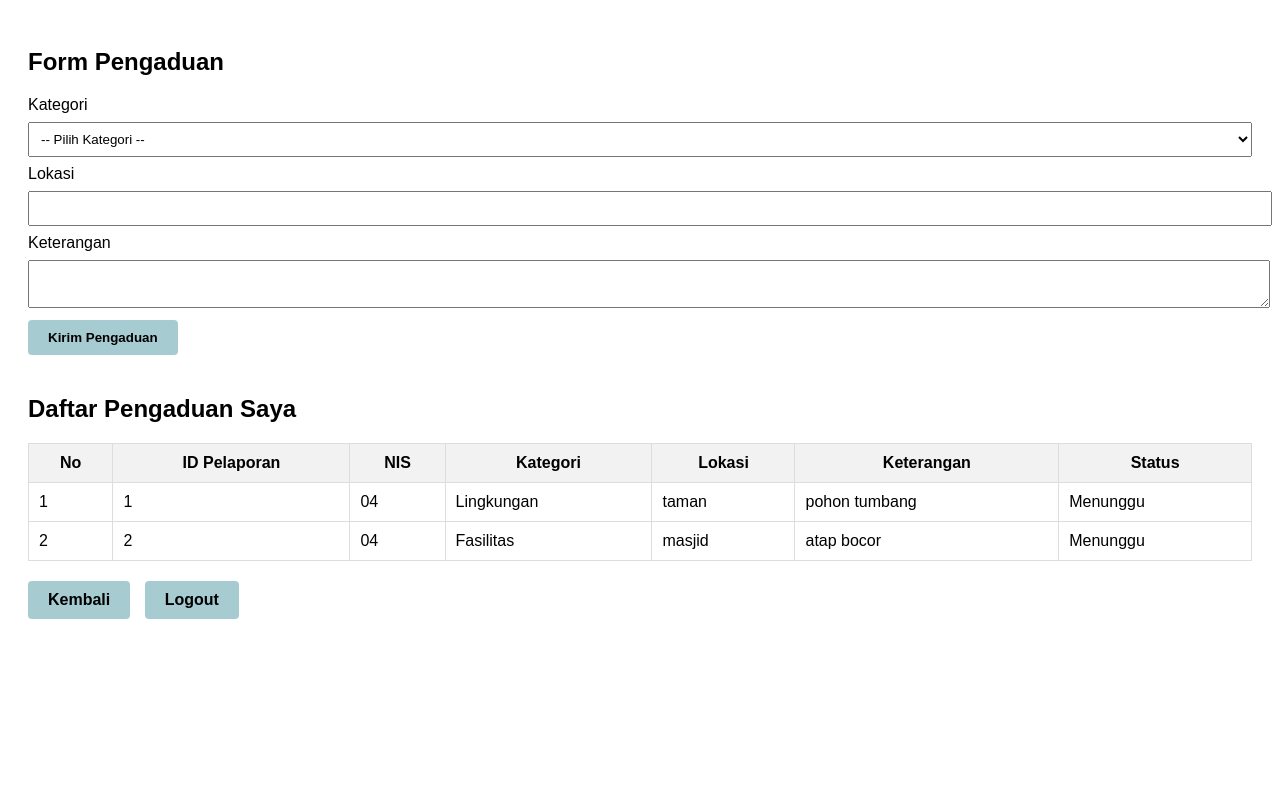
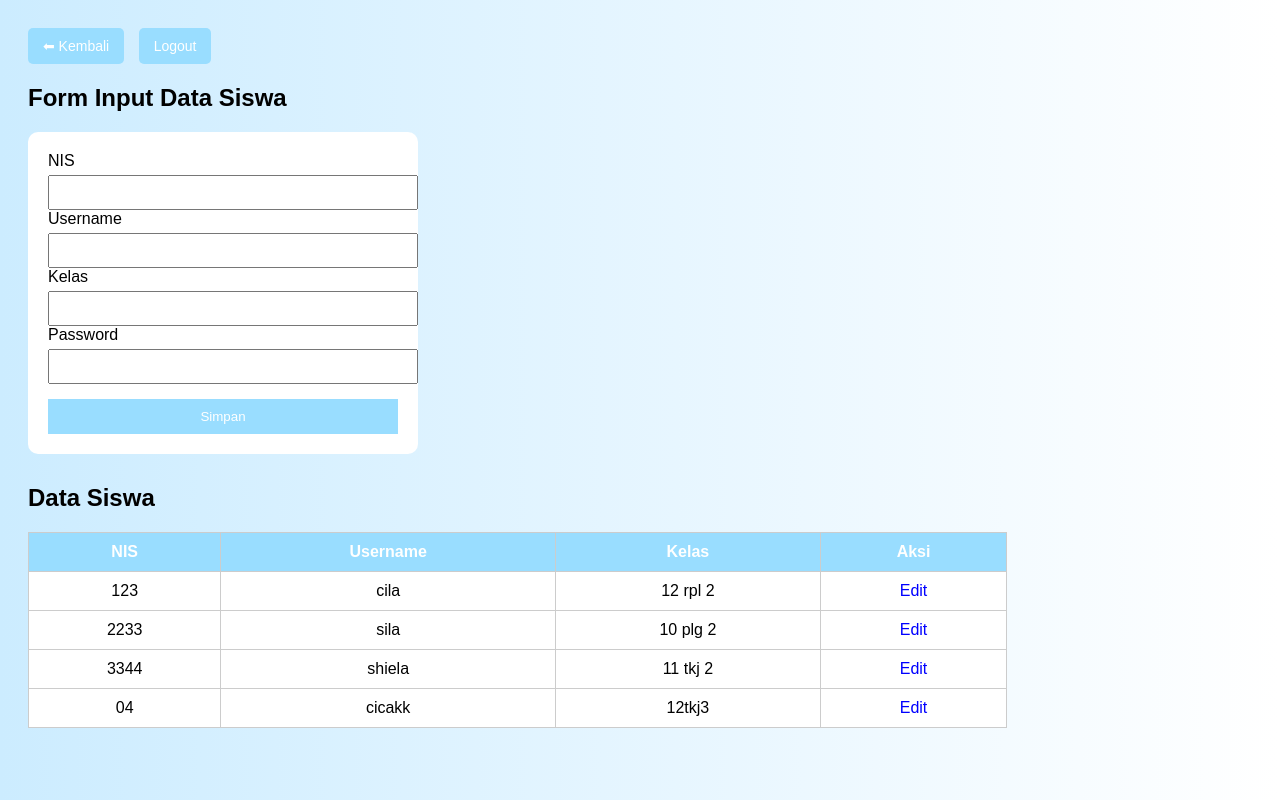
Before and after one commit to chikaauliaandini/sekola_2026_12RPL2_chika_aulia_andini, a PHP site: page /datasiswa.php in a window 1280 px wide. Run offline with PHP 8.4, Linux system fonts and the light colour scheme; data comes from the database, SQL or seed files in the repository.

Commit message:
Add files via upload

```diff
--- a/chikaRPL2_2026/datasiswa.php
+++ b/chikaRPL2_2026/datasiswa.php
@@ -1,210 +1,210 @@
 <?php
 session_start();
-include 'koneksi.php';
 
-/*
-=========================================
-STRUKTUR DATABASE YANG DIGUNAKAN
-=========================================
+// ================= KONEKSI DATABASE =================
+$host = "localhost";
+$user = "root";
+$pass = "";
+$db   = "ujikom_12rpl2_chika.sql";
 
-Tabel input_aspirasi:
-- id_pelaporan
-- nis
-- id_kategori
-- lokasi
-- ket
-- status
-- feedback
-
-Tabel kategori:
-- id_kategori
-- ket_kategori
-
-Tabel user:
-- id
-- username
-- password
-- role
-- nis
-- kelas
-=========================================
-*/
-
-// =======================
-// CEK SESSION LOGIN
-// =======================
-// Pastikan saat login kamu menyimpan $_SESSION['nis']
-if(!isset($_SESSION['nis'])) {
-    $_SESSION['nis'] = '04'; // contoh sesuai database
+$koneksi = mysqli_connect($host, $user, $pass, $db);
+if (!$koneksi) {
+    die("Koneksi gagal: " . mysqli_connect_error());
 }
 
-$nis = $_SESSION['nis'];
+// ================= PROSES SIMPAN =================
+if (isset($_POST['simpan'])) {
 
+    $nis      = trim($_POST['nis']);
+    $username = trim($_POST['username']);
+    $kelas    = trim($_POST['kelas']);
+    $password = trim($_POST['password']);
 
-// =======================
-// PROSES SIMPAN PENGADUAN
-// =======================
-if(isset($_POST['submit'])) {
+    if ($nis == "" || $username == "" || $kelas == "" || $password == "") {
+        echo "<script>alert('Semua data wajib diisi!');</script>";
+    } else {
 
-    $id_kategori = $_POST['id_kategori'];
-    $lokasi      = $_POST['lokasi'];
-    $keterangan  = $_POST['keterangan'];
+        $password_hash = password_hash($password, PASSWORD_DEFAULT);
 
-    $query_insert = "INSERT INTO input_aspirasi
-    (
-        nis,
-        id_kategori,
-        lokasi,
-        ket,
-        status,
-        feedback
-    )
-    VALUES
-    (
-        '$nis',
-        '$id_kategori',
-        '$lokasi',
-        '$keterangan',
-        'Menunggu',
-        NULL
-    )";
+        $query = "INSERT INTO user (nis, username, kelas, password)
+                  VALUES ('$nis', '$username', '$kelas', '$password_hash')";
 
-    mysqli_query($koneksi, $query_insert);
-
-    header("Location: pengaduan_siswa.php");
-    exit();
+        mysqli_query($koneksi, $query);
+        echo "<script>alert('Data berhasil disimpan');</script>";
+    }
 }
 
+// ================= PROSES UPDATE =================
+if (isset($_POST['update'])) {
 
-// =======================
-// QUERY DATA PENGADUAN
-// =======================
-$query = mysqli_query($koneksi, "
-    SELECT
-        input_aspirasi.id_pelaporan,
-        input_aspirasi.nis,
-        input_aspirasi.id_kategori,
-        input_aspirasi.lokasi,
-        input_aspirasi.ket,
-        input_aspirasi.status,
-        kategori.ket_kategori
-    FROM input_aspirasi
-    LEFT JOIN kategori
-        ON input_aspirasi.id_kategori = kategori.id_kategori
-    WHERE input_aspirasi.nis = '$nis'
-");
+    $nis        = $_POST['nis'];
+    $username   = trim($_POST['username']);
+    $password   = trim($_POST['password']);
+
+    if ($username == "" || $password == "") {
+        echo "<script>alert('Username dan Password wajib diisi!');</script>";
+    } else {
+
+        $password_hash = password_hash($password, PASSWORD_DEFAULT);
+
+        $update = "UPDATE user
+                   SET username='$username', password='$password_hash'
+                   WHERE nis='$nis'";
+
+        mysqli_query($koneksi, $update);
+        echo "<script>alert('Data berhasil diubah'); window.location='';</script>";
+    }
+}
+
+// ================= AMBIL DATA =================
+$data = mysqli_query($koneksi, "SELECT nis, username, kelas FROM user");
+
+// ================= AMBIL DATA UNTUK EDIT =================
+$editData = null;
+if (isset($_GET['edit'])) {
+    $nis_edit = $_GET['edit'];
+    $result = mysqli_query($koneksi, "SELECT * FROM user WHERE nis='$nis_edit'");
+    $editData = mysqli_fetch_assoc($result);
+}
 ?>
 
 <!DOCTYPE html>
-<html>
+<html lang="id">
 <head>
-    <title>Pengaduan Siswa</title>
+<meta charset="UTF-8">
+<title>Data Siswa</title>
 <style>
-        body { font-family: Arial; padding: 20px; }
-        form { margin-bottom: 40px; }
-        input, select, textarea { width: 100%; padding: 8px; margin: 8px 0; }
-        table { border-collapse: collapse; width: 100%; }
-        table, th, td { border: 1px solid #ddd; }
-        th, td { padding: 10px; }
-        th { background-color: #f2f2f2; }
-        button, a.btn {
+body {
+    font-family: Arial;
+    background: linear-gradient(to right,#CCECFF,#ffffff);
+    padding: 20px;
+}
+
+/* ===== BUTTON AREA ===== */
+.btn-area {
+    margin-bottom: 20px;
+}
+.btn {
     display: inline-block;
-            padding: 10px 20px;
-            background: #a6cbd1;
+    padding: 10px 15px;
+    text-decoration: none;
+    color: white;
+    border-radius: 5px;
+    margin-right: 10px;
+    font-size: 14px;
+}
+.btn-back {
+    background:#99DDFF;
+}
+.btn-logout {
+    background:#99DDFF;
+}
+
+/* ===== FORM & TABLE ===== */
+form {
+    width: 350px;
+    background: white;
+    padding: 20px;
+    border-radius: 10px;
+    margin-bottom: 30px;
+}
+input {
+    width: 100%;
+    padding: 8px;
+    margin-top: 5px;
+}
+button {
+    margin-top: 15px;
+    padding: 10px;
+    background:#99DDFF;
+    color: white;
     border: none;
-            color: black;
     cursor: pointer;
-            text-decoration: none;
-            border-radius: 4px;
-            font-weight: bold;
-            margin-right: 10px;
+    width: 100%;
 }
-        button:hover, a.btn:hover {
+table {
+    background: white;
+    border-collapse: collapse;
+    width: 80%;
+}
+th, td {
+    padding: 10px;
+    border: 1px solid #ccc;
+    text-align: center;
+}
+th {
     background:#99DDFF;
     color: white;
 }
-        .btn-logout {
-            background:#99DDFF;
-            color: white;
-        }
-        .btn-logout:hover {
-            background: #c0392b;
+a.edit-btn {
+    color: blue;
+    text-decoration: none;
 }
 </style>
 </head>
 <body>
 
-<h2>Form Pengaduan</h2>
+<!-- ===== TOMBOL KEMBALI & LOGOUT ===== -->
+<div class="btn-area">
+    <a href="index.php" class="btn btn-back">⬅ Kembali</a>
+    <a href="logout-pengaduan.php" class="btn btn-logout">Logout</a>
+</div>
+
+<h2>Form Input Data Siswa</h2>
 
 <form method="post">
+    <label>NIS</label>
+    <input type="text" name="nis" required>
 
-    <label>Kategori</label>
-    <select name="id_kategori" required>
-        <option value="">-- Pilih Kategori --</option>
+    <label>Username</label>
+    <input type="text" name="username" required>
 
-        <?php
-        $kategori = mysqli_query($koneksi, "
-            SELECT
-                id_kategori,
-                ket_kategori
-            FROM kategori
-        ");
+    <label>Kelas</label>
+    <input type="text" name="kelas" required>
 
-        while($data_kategori = mysqli_fetch_assoc($kategori)) {
-            echo "<option value='".$data_kategori['id_kategori']."'>"
-                 .htmlspecialchars($data_kategori['ket_kategori']).
-                 "</option>";
-        }
-        ?>
-    </select>
+    <label>Password</label>
+    <input type="password" name="password" required>
 
-    <label>Lokasi</label>
-    <input type="text" name="lokasi" required>
-
-    <label>Keterangan</label>
-    <textarea name="keterangan" required></textarea>
-
-    <button type="submit" name="submit">Kirim Pengaduan</button>
-
+    <button type="submit" name="simpan">Simpan</button>
 </form>
 
+<?php if ($editData) { ?>
+<h2>Form Ubah Username & Password</h2>
+<form method="post">
+    <input type="hidden" name="nis" value="<?= $editData['nis']; ?>">
 
-<h2>Daftar Pengaduan Saya</h2>
+    <label>Username Baru</label>
+    <input type="text" name="username" value="<?= $editData['username']; ?>" required>
+
+    <label>Password Baru</label>
+    <input type="password" name="password" required>
+
+    <button type="submit" name="update">Update</button>
+</form>
+<?php } ?>
+
+<h2>Data Siswa</h2>
 
 <table>
 <tr>
-    <th>No</th>
-    <th>ID Pelaporan</th>
     <th>NIS</th>
-    <th>Kategori</th>
-    <th>Lokasi</th>
-    <th>Keterangan</th>
-    <th>Status</th>
+    <th>Username</th>
+    <th>Kelas</th>
+    <th>Aksi</th>
 </tr>
 
-<?php
-$no = 1;
-
-while($row = mysqli_fetch_assoc($query)) {
-    echo "<tr>";
-    echo "<td>".$no++."</td>";
-    echo "<td>".htmlspecialchars($row['id_pelaporan'])."</td>";
-    echo "<td>".htmlspecialchars($row['nis'])."</td>";
-    echo "<td>".htmlspecialchars($row['ket_kategori'])."</td>";
-    echo "<td>".htmlspecialchars($row['lokasi'])."</td>";
-    echo "<td>".htmlspecialchars($row['ket'])."</td>";
-    echo "<td>".htmlspecialchars($row['status'])."</td>";
-    echo "</tr>";
-}
-?>
+<?php while ($row = mysqli_fetch_assoc($data)) { ?>
+<tr>
+    <td><?= htmlspecialchars($row['nis']); ?></td>
+    <td><?= htmlspecialchars($row['username']); ?></td>
+    <td><?= htmlspecialchars($row['kelas']); ?></td>
+    <td>
+        <a class="edit-btn" href="?edit=<?= $row['nis']; ?>">Edit</a>
+    </td>
+</tr>
+<?php } ?>
 
 </table>
 
-<!-- Tombol Kembali dan Logout -->
-<div style="margin-top: 20px;">
-    <a href="index.php" class="btn">Kembali</a>
-    <a href="logout-pengaduan.php" class="btn btn-logout">Logout</a>
-</div>
-
 </body>
 </html>
--- a/chikaRPL2_2026/index.php
+++ b/chikaRPL2_2026/index.php
@@ -120,10 +120,9 @@ a.button-link:hover{
 
     <?php if($_SESSION['role'] == "admin"){ ?>
         <p><b>Menu Admin:</b></p>
-        <a href="datasiswa-pengaduan.php" class="button-link">Data Pengaduan</a>
-        <a href="editpassword-pengaduan.php" class="button-link">edit password</a>
-        <a href="tampildata.php" class="button-link">Tampil Data</a>
+        <a href="tampildata.php" class="button-link">Data Pengaduan</a>
         <a href="datasiswa.php" class="button-link">Data Siswa</a>
+        <a href="editpassword-pengaduan.php" class="button-link">Edit Password</a>
         <a href="cari-pengaduan.php" class="button-link">Cari Pengaduan</a>
     <?php } ?>
 
```
Also changed, not shown: chikaRPL2_2026/edit-pengaduan.php (+110 -21 lines), chikaRPL2_2026/editpassword-pengaduan.php (+77 -12 lines). Lines whose indentation alone changed are shown as unchanged.
